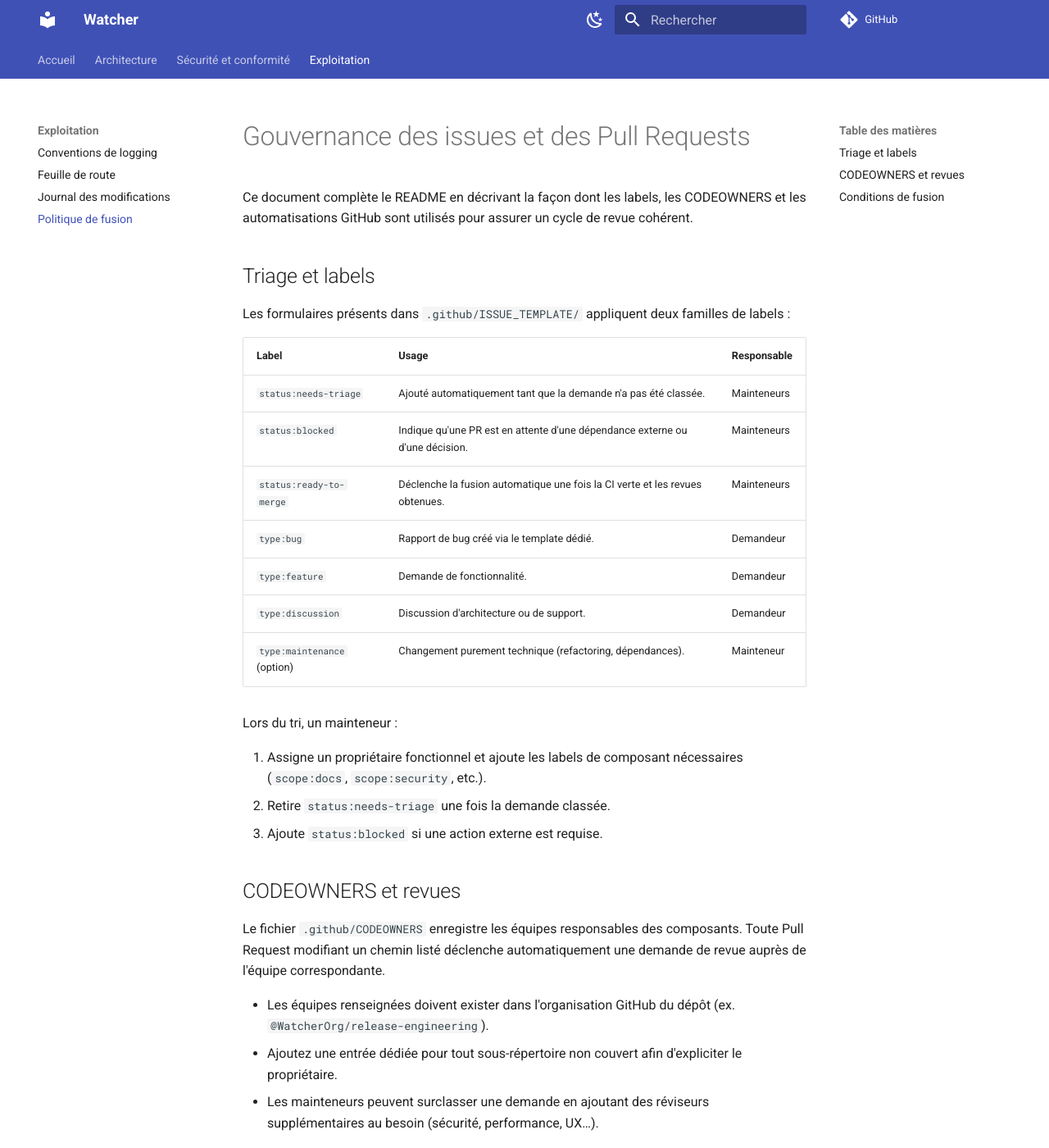
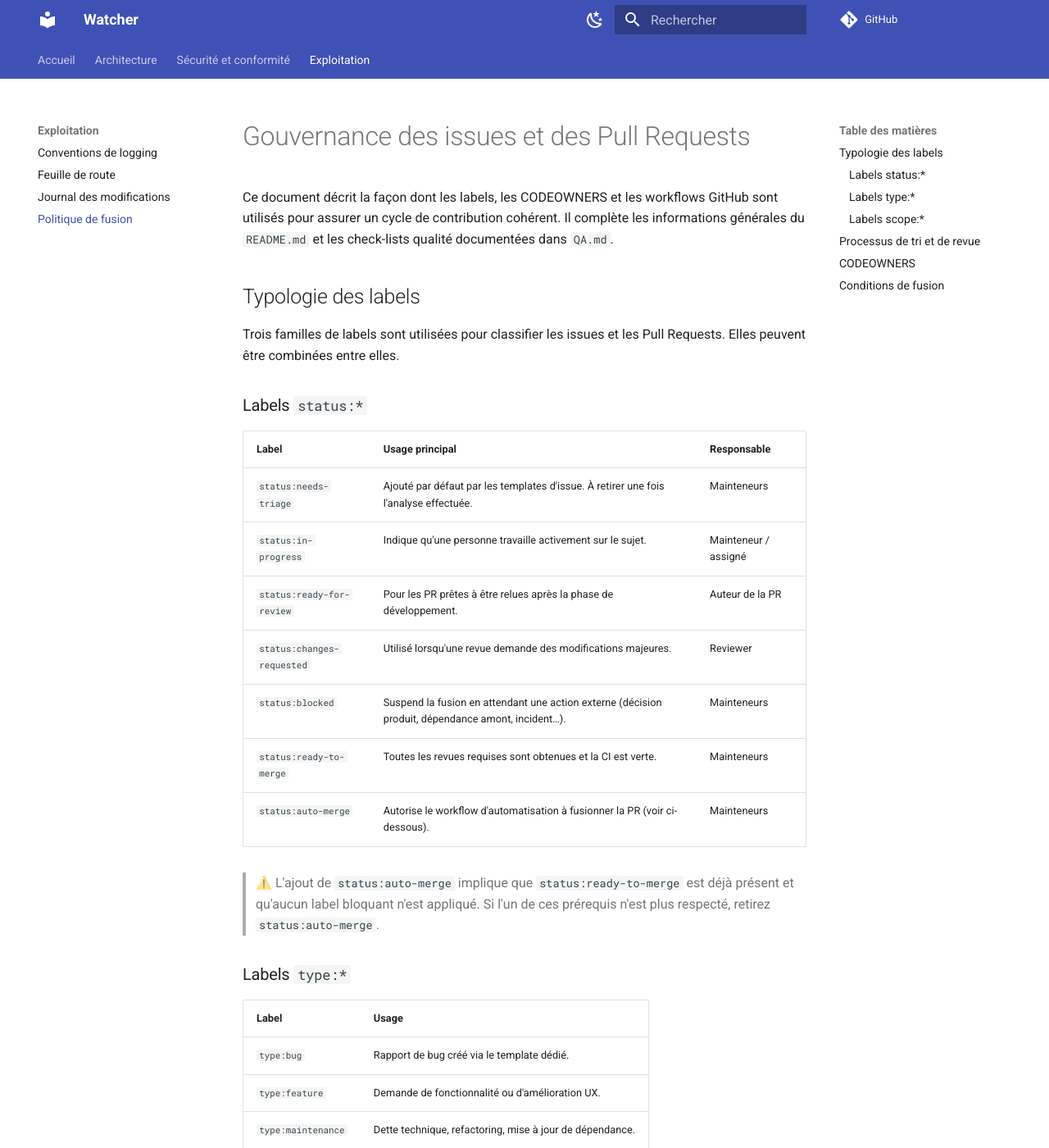
Before and after one commit to francis18georges-png/Watcher, an MkDocs documentation site: the page built from docs/merge-policy.md, in a window 1280 px wide and 1400 px high. Shown: the whole window at 82% size. Built offline with MkDocs 1.6.1 and Material for MkDocs 9.7.7, drawn with Linux system fonts in a browser that asks for light colours; comment, search, counter and statistics services are not loaded; some of the changed text lies outside the part shown.

Commit message:
chore: align governance docs and automation

```diff
--- a/docs/merge-policy.md
+++ b/docs/merge-policy.md
@@ -1,55 +1,99 @@
 # Gouvernance des issues et des Pull Requests
 
-Ce document complète le README en décrivant la façon dont les labels, les
-CODEOWNERS et les automatisations GitHub sont utilisés pour assurer un cycle de
-revue cohérent.
+Ce document décrit la façon dont les labels, les CODEOWNERS et les
+workflows GitHub sont utilisés pour assurer un cycle de contribution
+cohérent. Il complète les informations générales du `README.md` et les
+check-lists qualité documentées dans `QA.md`.
 
-## Triage et labels
+## Typologie des labels
 
-Les formulaires présents dans `.github/ISSUE_TEMPLATE/` appliquent deux familles
-de labels :
+Trois familles de labels sont utilisées pour classifier les issues et les
+Pull Requests. Elles peuvent être combinées entre elles.
 
-| Label                        | Usage | Responsable |
-| ---------------------------- | ----- | ----------- |
-| `status:needs-triage`        | Ajouté automatiquement tant que la demande n'a pas été classée. | Mainteneurs |
-| `status:blocked`             | Indique qu'une PR est en attente d'une dépendance externe ou d'une décision. | Mainteneurs |
-| `status:ready-to-merge`      | Déclenche la fusion automatique une fois la CI verte et les revues obtenues. | Mainteneurs |
-| `type:bug`                   | Rapport de bug créé via le template dédié. | Demandeur |
-| `type:feature`               | Demande de fonctionnalité. | Demandeur |
-| `type:discussion`            | Discussion d'architecture ou de support. | Demandeur |
-| `type:maintenance` (option)  | Changement purement technique (refactoring, dépendances). | Mainteneur |
+### Labels `status:*`
 
-Lors du tri, un mainteneur :
+| Label                   | Usage principal | Responsable |
+| ----------------------- | --------------- | ----------- |
+| `status:needs-triage`   | Ajouté par défaut par les templates d'issue. À retirer une fois l'analyse effectuée. | Mainteneurs |
+| `status:in-progress`    | Indique qu'une personne travaille activement sur le sujet. | Mainteneur / assigné |
+| `status:ready-for-review` | Pour les PR prêtes à être relues après la phase de développement. | Auteur de la PR |
+| `status:changes-requested` | Utilisé lorsqu'une revue demande des modifications majeures. | Reviewer |
+| `status:blocked`        | Suspend la fusion en attendant une action externe (décision produit, dépendance amont, incident…). | Mainteneurs |
+| `status:ready-to-merge` | Toutes les revues requises sont obtenues et la CI est verte. | Mainteneurs |
+| `status:auto-merge`     | Autorise le workflow d'automatisation à fusionner la PR (voir ci-dessous). | Mainteneurs |
 
-1. Assigne un propriétaire fonctionnel et ajoute les labels de composant
-   nécessaires (`scope:docs`, `scope:security`, etc.).
-2. Retire `status:needs-triage` une fois la demande classée.
-3. Ajoute `status:blocked` si une action externe est requise.
+> ⚠️ L'ajout de `status:auto-merge` implique que `status:ready-to-merge` est
+> déjà présent et qu'aucun label bloquant n'est appliqué. Si l'un de ces
+> prérequis n'est plus respecté, retirez `status:auto-merge`.
 
-## CODEOWNERS et revues
+### Labels `type:*`
 
-Le fichier `.github/CODEOWNERS` enregistre les équipes responsables des
-composants. Toute Pull Request modifiant un chemin listé déclenche
-automatiquement une demande de revue auprès de l'équipe correspondante.
+| Label             | Usage |
+| ----------------- | ----- |
+| `type:bug`        | Rapport de bug créé via le template dédié. |
+| `type:feature`    | Demande de fonctionnalité ou d'amélioration UX. |
+| `type:maintenance`| Dette technique, refactoring, mise à jour de dépendance. |
+| `type:discussion` | Question, RFC ou support via les discussions GitHub. |
 
-- Les équipes renseignées doivent exister dans l'organisation GitHub du dépôt
-  (ex. `@WatcherOrg/release-engineering`).
-- Ajoutez une entrée dédiée pour tout sous-répertoire non couvert afin
-  d'expliciter le propriétaire.
-- Les mainteneurs peuvent surclasser une demande en ajoutant des réviseurs
-  supplémentaires au besoin (sécurité, performance, UX…).
+### Labels `scope:*`
+
+Les labels de portée permettent d'identifier rapidement les équipes
+concernées. Ils sont alignés sur la configuration de
+`.github/CODEOWNERS` :
+
+| Label        | Équipes CODEOWNERS impliquées | Dossiers principaux |
+| ------------ | ----------------------------- | ------------------- |
+| `scope:app`  | `@WatcherOrg/app-core`, `@WatcherOrg/design-system` | `app/`, `packaging/` |
+| `scope:ml`   | `@WatcherOrg/ml-research` | `datasets/`, `metrics/`, `train.py` |
+| `scope:docs` | `@WatcherOrg/documentation` | `docs/`, `README.md`, `CHANGELOG.md`, `ETHICS.md`, `QA.md`, `METRICS.md` |
+| `scope:ops`  | `@WatcherOrg/release-engineering` | `.github/workflows/`, `scripts/`, `noxfile.py` |
+| `scope:quality` | `@WatcherOrg/qa` | `tests/`, `pytest.ini` |
+| `scope:security` | `@WatcherOrg/security-team` | `config/`, `plugins.toml`, `example.env` |
+
+Lors du tri, les mainteneurs ajoutent au moins un label `scope:*` pour
+chaque issue/PR, idéalement sur la base des indications fournies dans les
+formulaires.
+
+## Processus de tri et de revue
+
+1. **Création** : les templates d'issue appliquent `status:needs-triage`
+   et un label `type:*`. Les reporters sont invités à préciser la zone
+   concernée via le champ « Zone impactée ».
+2. **Triage** : un mainteneur assigne la demande, ajoute les labels
+   `scope:*` pertinents et retire `status:needs-triage`. Si nécessaire,
+   ajoutez `status:blocked` en attendant une action externe.
+3. **Développement** : l'auteur de la PR passe le ticket en
+   `status:in-progress`, puis positionne `status:ready-for-review` lorsque
+   le code est prêt.
+4. **Revue CODEOWNER** : GitHub demande automatiquement la revue des
+   équipes définies dans `.github/CODEOWNERS`. Chaque équipe concernée
+   doit approuver la PR.
+5. **Validation finale** : une fois la CI verte et les revues obtenues,
+   un mainteneur ajoute `status:ready-to-merge`. Ajoutez `status:auto-merge`
+   pour déléguer la fusion au workflow ou fusionnez manuellement.
+
+## CODEOWNERS
+
+Le fichier `.github/CODEOWNERS` décrit les zones de responsabilité et
+assure que les équipes adéquates sont sollicitées. Quelques principes :
+
+- Toute modification non couverte hérite des mainteneurs (`*`).
+- Les entrées sont organisées par label `scope:*` pour faciliter le tri.
+- Ajoutez une nouvelle ligne si un sous-répertoire n'est pas déjà couvert
+  par le propriétaire attendu.
 
 ## Conditions de fusion
 
-1. Les jobs `nox -s lint typecheck security tests build` déclenchés par la CI
-   doivent réussir sur les plateformes supportées.
-2. Au moins un membre de chaque équipe CODEOWNER concernée approuve la PR.
-3. Une fois les points 1 et 2 remplis, un mainteneur peut ajouter le label
-   `status:ready-to-merge`. Le workflow `.github/workflows/automerge.yml` fusionne
-   alors la PR avec la méthode `merge`.
-4. En cas de fusion manuelle, retirez `status:ready-to-merge` si la fusion doit
-   être différée ou si de nouveaux commits sont poussés avant validation.
+1. Les jobs de CI (lint, typecheck, sécurité, tests, build) doivent être
+   verts sur les branches supportées.
+2. Chaque équipe CODEOWNER impactée doit avoir approuvé la PR.
+3. Les labels `status:ready-to-merge` **et** `status:auto-merge` permettent
+   au workflow `.github/workflows/automerge.yml` de fusionner la PR via la
+   méthode `merge`. La présence de `status:blocked` empêche
+   l'automatisation.
+4. Retirez `status:auto-merge` si de nouveaux commits sont poussés ou si
+   une investigation supplémentaire est nécessaire.
 
-Pour des modifications sensibles (sécurité, configuration), laissez `status:blocked`
-jusqu'à la validation explicite du plan d'action ou la mise à jour des tests de
-régression.
+Les modifications sensibles (sécurité, configuration, opérations) doivent
+rester en `status:blocked` tant que le plan d'action n'est pas validé par
+l'équipe responsable.
```
Also changed, not shown: 8 other files.
